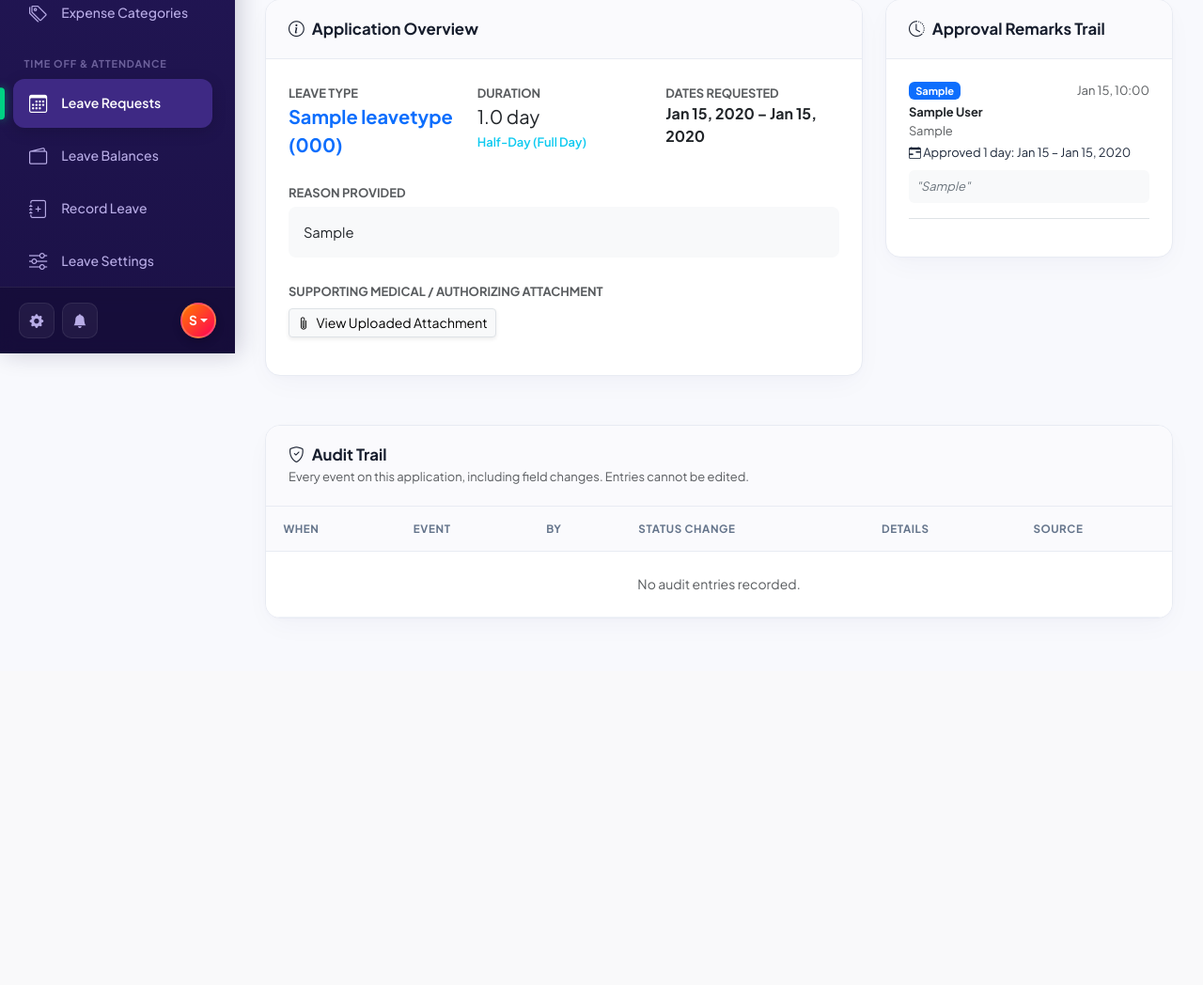
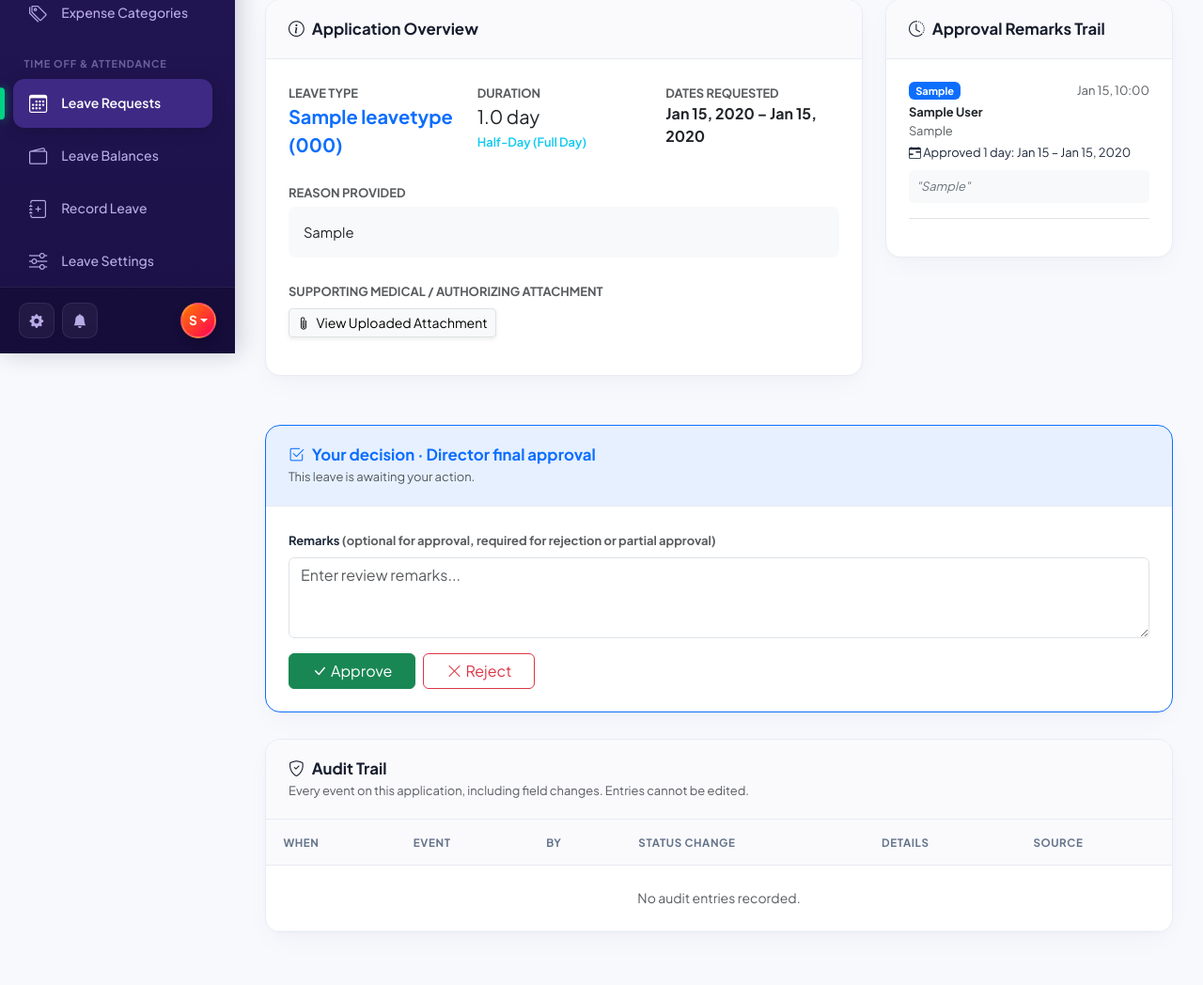
Before and after one commit to pramodthundathil/great_water_employee, a Django app: page /leaves/1/ in a window 1280 px wide. Shown: the part 424-1472 px from the top of the page at 94% size. Before the commit the page ends 1082 px from the top, so only its background shows below. Run offline with Django 5.2, Linux system fonts and the light colour scheme; a user stored in the database is signed in; tables that the repository leaves empty hold one stand-in row (values such as "Sample post"); data that the repository does not hold is empty; some libraries are stand-ins or nearby versions.

Commit message:
production fix

```diff
--- a/leaves/services.py
+++ b/leaves/services.py
@@ -416,6 +416,47 @@ def visible_leave_applications(user, include_own=True):
     return qs.distinct()
 
 
+def leave_review_options(user, application):
+    """
+    What the signed-in user can decide on this application right now, or None.
+    Single source of truth for the web detail page, the mobile detail screen and the approval queues.
+    """
+    if application.employee_id == user.id and not user.is_superuser:
+        return None
+    status = application.status
+    can_partial = not application.is_half_day and application.start_date != application.end_date
+
+    if status == LeaveApplicationStatus.PENDING_LEAD_RECOMMENDATION:
+        lead_id = getattr(getattr(application.employee, "profile", None), "reporting_lead_id", None)
+        if not (user.id == lead_id or user.is_superuser):
+            return None
+        stage, label, path, positive, positive_label = (
+            "LEAD_MANAGER", "Lead recommendation", "lead-recommend", "RECOMMENDED", "Recommend")
+    elif status == LeaveApplicationStatus.PENDING_HR_VERIFICATION:
+        if not (user.is_hr_coordinator and user.can_access_branch(application.branch)):
+            return None
+        stage, label, path, positive, positive_label = (
+            "HR_COORDINATOR", "HR verification", "hr-verify", "VERIFIED", "Verify & forward")
+    elif status == LeaveApplicationStatus.PENDING_DIRECTOR_APPROVAL:
+        if not (user.is_director and user.can_access_branch(application.branch)):
+            return None
+        stage, label, path, positive, positive_label = (
+            "DIRECTOR", "Director final approval", "director-approval", "APPROVED", "Approve")
+    else:
+        return None
+
+    return {
+        "stage": stage,
+        "stage_label": label,
+        "endpoint": f"/leaves/applications/{application.id}/{path}/",
+        "can_partial": can_partial,
+        "actions": [
+            {"value": positive, "label": positive_label, "requires_remarks": False, "tone": "positive"},
+            {"value": "REJECTED", "label": "Reject", "requires_remarks": True, "tone": "negative"},
+        ],
+    }
+
+
 def can_view_leave_application(user, application):
     if user.is_superuser or application.employee_id == user.id:
         return True
--- a/portal/views.py
+++ b/portal/views.py
@@ -24,7 +24,7 @@ from leaves.services import (
     validate_leave_request, LeaveRequestError,
     log_leave_audit, client_ip, resubmit_leave_application,
     initial_leave_route, visible_leave_applications, can_view_leave_application,
-    filter_leave_track, leave_track_counts,
+    filter_leave_track, leave_track_counts, leave_review_options,
 )
 from portal.admin_views import validate_upload, can_manage_users, get_default_organization
 from accounts.services import EmployeeError, can_reset_passwords, create_employee, set_employee_password
@@ -689,6 +689,7 @@ def leave_detail_view(request, pk):
         "approval_history": app.approval_history.select_related("approver").order_by("created_at"),
         "audit_trail": _audit_rows(app),
         "can_resubmit": app.can_resubmit(user),
+        "review": leave_review_options(user, app),
         "leave_types": LeaveType.objects.filter(is_active=True) if app.can_resubmit(user) else [],
     }
     return render(request, "portal/leave_detail.html", context)
@@ -781,18 +782,21 @@ def leave_approvals_view(request):
         app_id = request.POST.get("app_id")
         action = request.POST.get("action", "").upper()
         app = get_object_or_404(LeaveApplication, id=app_id)
+        next_url = request.POST.get("next", "")
+        back = redirect(next_url if next_url.startswith("/leaves/") and "//" not in next_url
+                        else "portal_leave_approvals")
 
         reporting_lead = getattr(getattr(app.employee, "profile", None), "reporting_lead", None)
         if app.employee == user:
             messages.error(request, "You cannot act on your own leave application.")
-            return redirect("portal_leave_approvals")
+            return back
         if app.status == LeaveApplicationStatus.PENDING_LEAD_RECOMMENDATION:
             if not (reporting_lead == user or user.is_superuser):
                 messages.error(request, "Only the employee's reporting Lead / Manager can give the recommendation.")
-                return redirect("portal_leave_approvals")
+                return back
         elif not user.can_access_branch(app.branch):
             messages.error(request, "You do not have permission for this branch.")
-            return redirect("portal_leave_approvals")
+            return back
 
         try:
             kwargs = _leave_review_kwargs(request)
@@ -821,7 +825,7 @@ def leave_approvals_view(request):
         except ValidationError as e:
             messages.error(request, " ".join(e.messages))
 
-        return redirect("portal_leave_approvals")
+        return back
 
     base_qs = LeaveApplication.objects.filter(branch__in=accessible_branches)
     if selected_branch and selected_branch != "all":
--- a/templates/portal/leave_detail.html
+++ b/templates/portal/leave_detail.html
@@ -223,6 +223,57 @@
     </div>
 </div>
 
+{% if review %}
+<!-- Decision for the current approver -->
+<div class="gw-card mt-4 border border-primary" id="decision">
+    <div class="gw-card-header bg-primary bg-opacity-10">
+        <div>
+            <h5 class="gw-card-title text-primary"><i class="bi bi-check2-square me-2"></i>Your decision &middot; {{ review.stage_label }}</h5>
+            <small class="text-muted">This leave is awaiting your action.</small>
+        </div>
+    </div>
+    <div class="gw-card-body">
+        <form method="post" action="{% url 'portal_leave_approvals' %}" id="decisionForm">
+            {% csrf_token %}
+            <input type="hidden" name="app_id" value="{{ app.id }}">
+            <input type="hidden" name="next" value="{% url 'portal_leave_detail' app.pk %}">
+            <input type="hidden" name="action" id="decisionAction">
+            {% if review.can_partial %}
+            <div class="form-check form-switch mb-2">
+                <input class="form-check-input" type="checkbox" name="partial" value="1" id="dPartial">
+                <label class="form-check-label small fw-bold" for="dPartial">Approve fewer days (partial approval)</label>
+            </div>
+            <div id="dPartialFields" class="border rounded-3 p-3 mb-3 bg-light d-none">
+                <div class="row g-2">
+                    <div class="col-md-4">
+                        <label class="form-label small fw-bold mb-1">Approved from</label>
+                        <input type="date" name="approved_start_date" id="dStart" class="form-control form-control-sm"
+                               value="{{ app.start_date|date:'Y-m-d' }}" min="{{ app.start_date|date:'Y-m-d' }}" max="{{ app.end_date|date:'Y-m-d' }}">
+                    </div>
+                    <div class="col-md-4">
+                        <label class="form-label small fw-bold mb-1">Approved to</label>
+                        <input type="date" name="approved_end_date" id="dEnd" class="form-control form-control-sm"
+                               value="{{ app.end_date|date:'Y-m-d' }}" min="{{ app.start_date|date:'Y-m-d' }}" max="{{ app.end_date|date:'Y-m-d' }}">
+                    </div>
+                    <div class="col-md-4 d-flex align-items-end"><div class="small fw-semibold" id="dDays"></div></div>
+                </div>
+            </div>
+            {% endif %}
+            <label class="form-label small fw-bold" id="dRemarksLabel">Remarks <span class="text-muted">(optional for approval, required for rejection or partial approval)</span></label>
+            <textarea name="remarks" id="dRemarks" class="form-control mb-3" rows="3" placeholder="Enter review remarks..."></textarea>
+            <div class="d-flex gap-2 flex-wrap">
+                {% for a in review.actions %}
+                <button type="submit" class="btn {% if a.tone == 'negative' %}btn-outline-danger{% else %}btn-success{% endif %} px-4"
+                        data-action="{{ a.value }}" data-tone="{{ a.tone }}">
+                    <i class="bi {% if a.tone == 'negative' %}bi-x-lg{% else %}bi-check-lg{% endif %} me-1"></i>{{ a.label }}
+                </button>
+                {% endfor %}
+            </div>
+        </form>
+    </div>
+</div>
+{% endif %}
+
 <!-- Full Audit Trail -->
 <div class="gw-card mt-4">
     <div class="gw-card-header">
@@ -383,4 +434,56 @@
     })();
 </script>
 {% endif %}
+{% if review %}
+<script>
+    (function () {
+        const form = document.getElementById('decisionForm');
+        const actionInput = document.getElementById('decisionAction');
+        const remarks = document.getElementById('dRemarks');
+        const partial = document.getElementById('dPartial');
+        const fields = document.getElementById('dPartialFields');
+        const start = document.getElementById('dStart');
+        const end = document.getElementById('dEnd');
+        const out = document.getElementById('dDays');
+        let clicked = null;
+
+        form.querySelectorAll('button[data-action]').forEach(function (btn) {
+            btn.addEventListener('click', function () { clicked = btn; });
+        });
+
+        async function refreshDays() {
+            if (!partial || !partial.checked) return;
+            try {
+                const r = await fetch(`/api/v1/leaves/applications/{{ app.id }}/range-days/?start_date=${start.value}&end_date=${end.value}`, { credentials: 'same-origin' });
+                const d = await r.json();
+                out.className = 'small fw-semibold ' + (!d.ok ? 'text-danger' : d.number_of_days < d.current_days ? 'text-success' : 'text-muted');
+                out.textContent = !d.ok ? d.detail : d.number_of_days < d.current_days
+                    ? `${d.number_of_days} of ${d.current_days} day(s) will be approved`
+                    : 'Same as requested: full approval';
+            } catch (e) { out.textContent = ''; }
+        }
+        if (partial) {
+            partial.addEventListener('change', function () { fields.classList.toggle('d-none', !partial.checked); refreshDays(); });
+            [start, end].forEach(function (el) {
+                el.addEventListener('change', function () { if (end.value < start.value) end.value = start.value; end.min = start.value; refreshDays(); });
+            });
+        }
+
+        form.addEventListener('submit', function (e) {
+            if (!clicked) { e.preventDefault(); return; }
+            const negative = clicked.dataset.tone === 'negative';
+            actionInput.value = clicked.dataset.action;
+            if (negative && partial) partial.checked = false;
+            if ((negative || (partial && partial.checked)) && !remarks.value.trim()) {
+                e.preventDefault();
+                remarks.classList.add('is-invalid');
+                remarks.focus();
+                return;
+            }
+            const msg = negative ? 'Reject this leave and return it to the employee?' : `Confirm: ${clicked.textContent.trim()}?`;
+            if (!confirm(msg)) e.preventDefault();
+        });
+    })();
+</script>
+{% endif %}
 {% endblock %}
```
Also changed, not shown: leaves/serializers.py (+11 -0 lines), leaves/test_routing_tracking.py (+36 -0 lines).
